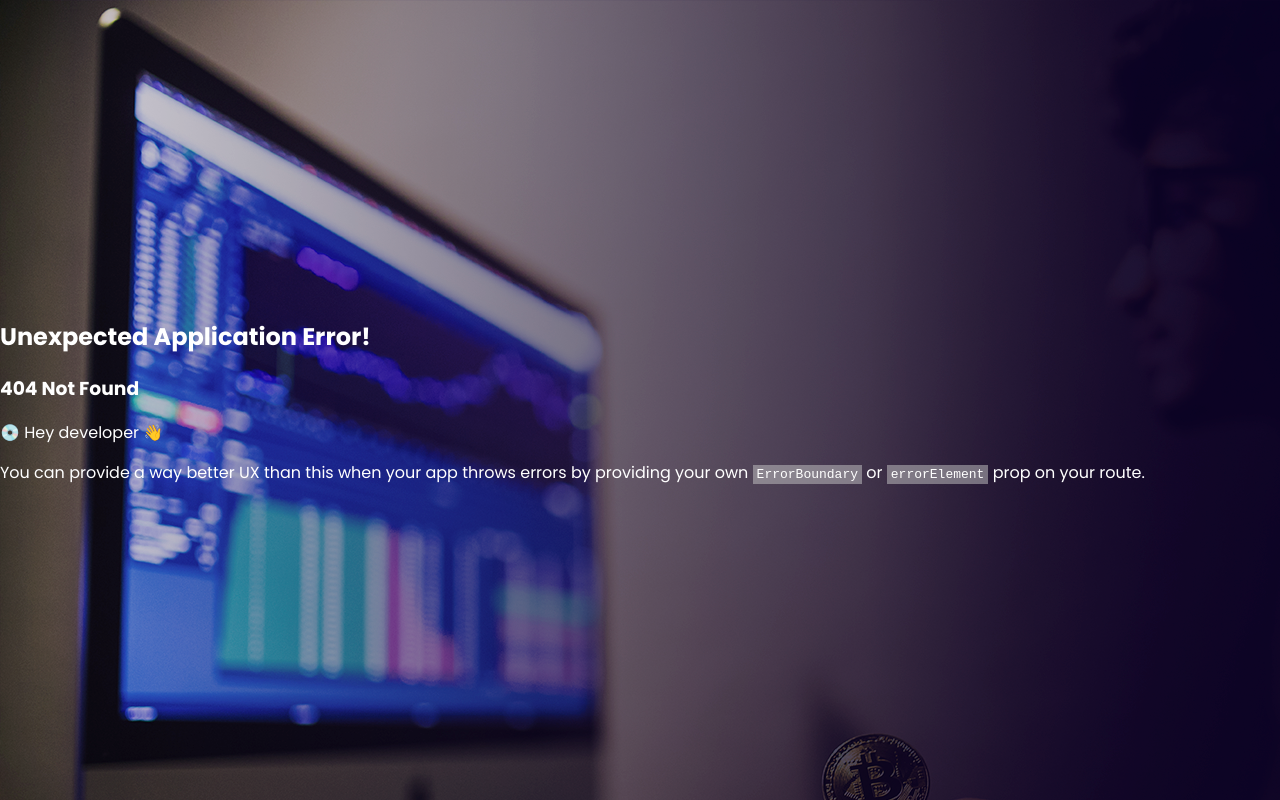
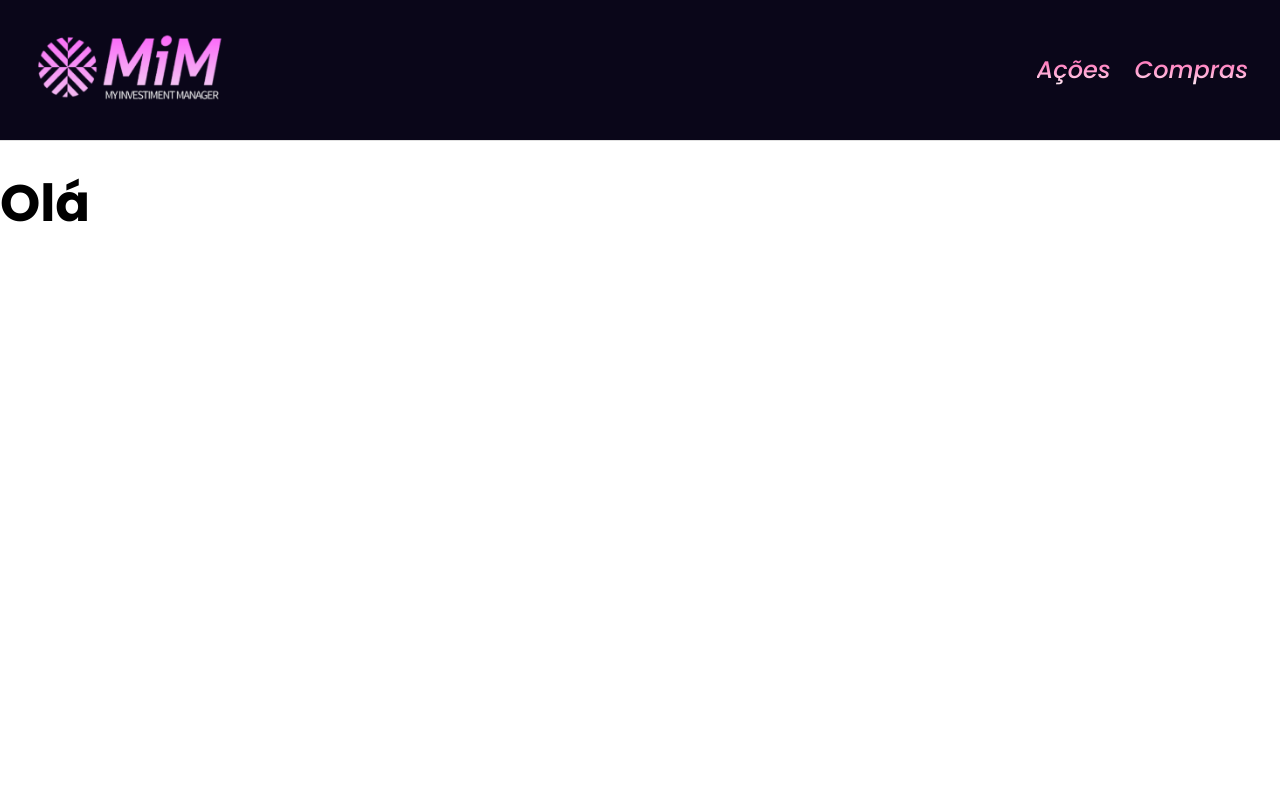
Before and after one commit to eqMoura01/my-investiment-manager, a React (Vite) app in the folder front/: page /home in a window 1280 px wide. Before the commit this address had no page. Built offline with nearby package versions, Linux system fonts and the light colour scheme.

Commit message:
created header component

```diff
--- /dev/null
+++ b/front/src/components/header/Header.css
@@ -0,0 +1,34 @@
+@import url('https://fonts.googleapis.com/css2?family=Poppins:ital,wght@0,100;0,200;0,300;0,400;0,500;0,600;0,700;0,800;0,900;1,100;1,200;1,300;1,400;1,500;1,600;1,700;1,800;1,900&display=swap');
+
+.header {
+    display: flex;
+    justify-content: space-between;
+    align-items: center;
+    padding: 32px;
+    border-bottom: 1px solid #e0e0e0;
+    background-color: #0A0619;
+}
+
+.logo {
+    width: 193px;
+    height: 69px;
+}
+
+.selector {
+    display: flex;
+    gap: 24px;
+    font-family: 'Poppins', sans-serif;
+    font-style: italic;
+    font-weight: 600;
+}
+
+.header-text {
+    background: linear-gradient(#FF69B4, 65%, #FFFFFF);
+    -webkit-background-clip: text;
+    -webkit-text-fill-color: transparent;
+    font-size: 24px;
+}
+
+a{
+    cursor: pointer;
+}
--- /dev/null
+++ b/front/src/components/header/Header.jsx
@@ -0,0 +1,18 @@
+import logo from '../../assets/logo.png';
+import './Header.css';
+
+const Header = () => {
+    return (
+        <header className='header'>
+            <a href="/home">
+                <img src={logo} alt="Logo" className='logo' />
+            </a>
+            <div className='selector'>
+                <a href='/acoes' className='header-text' >Ações</a>
+                <a href='/compras' className='header-text' >Compras</a>
+            </div>
+        </header>
+    );
+}
+
+export default Header;
--- a/front/src/pages/StockForm.jsx
+++ b/front/src/pages/StockForm.jsx
@@ -1,5 +1,5 @@
-import { useState } from "react"
-import { stockApi, userApi } from "../service/api"
+import { useState } from "react";
+import { stockApi } from "../service/api";
 
 const StockForm = () => {
 
--- /dev/null
+++ b/front/src/pages/home/Home.css
@@ -0,0 +1,8 @@
+.home{
+    display: flex;
+    flex-direction: column;
+    background-color: white;
+    width: 100vw;
+    height: 100vh;
+    color: black;
+}
--- /dev/null
+++ b/front/src/pages/home/Home.jsx
@@ -0,0 +1,13 @@
+import Header from "../../components/header/Header";
+import './Home.css';
+
+const Home = () => {
+  return (
+    <div className="home">
+      <Header />
+      <h1>Olá</h1>
+    </div>
+  );
+}
+
+export default Home;
```
Also changed, not shown: front/src/main.jsx (+7 -2 lines), front/src/assets/logo.png (added).
